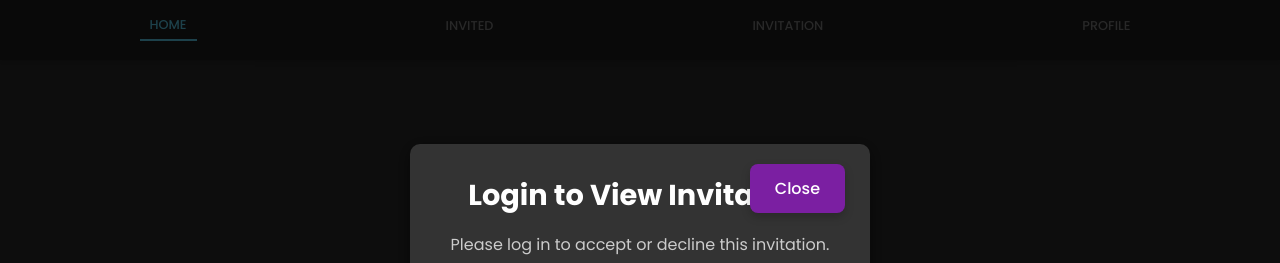
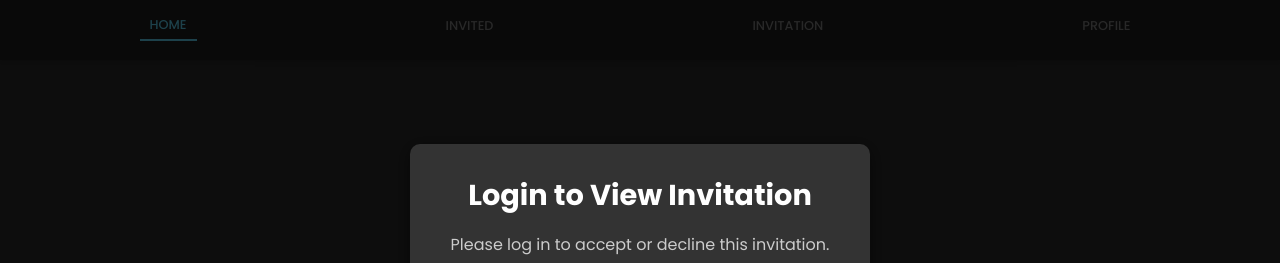
Before and after one commit to MR-HarshMeshram/invitef, a React (Vite) app: page /invitation/1 in a window 1280 px wide. Shown: the top 263 px of the page. Built offline with nearby package versions, Linux system fonts and the light colour scheme.

Commit message:
adding inv card behind the popup

```diff
--- a/src/InvitationDisplay.jsx
+++ b/src/InvitationDisplay.jsx
@@ -199,6 +199,7 @@ function InvitationDisplay() {
       {loading && <h2>Loading invitation...</h2>}
       {error && <h2>Error: {error}</h2>}
       {!loading && !error && !showLoginPopup && invitation && (
+        <div style={{ filter: showLoginPopup ? 'blur(5px)' : 'none' }}>
           <HomeDisplay
             invitation={invitation}
             loggedInUserEmail={loggedInUserEmail}
@@ -209,6 +210,7 @@ function InvitationDisplay() {
             handleAcceptClick={handleAcceptClick}
             handleDeclineClick={handleDeclineClick}
           />
+        </div>
       )}
 
       {showLoginPopup && (
--- a/src/LoginModal.jsx
+++ b/src/LoginModal.jsx
@@ -17,7 +17,6 @@ const LoginModal = ({ onLoginSuccess, onClose }) => {
           <img src="https://img.icons8.com/color/16/000000/google-logo.png" alt="Google icon" />
           Continue with Google
         </button>
-        <button onClick={onClose} className="close-button">Close</button>
       </div>
     </div>
   );
```
Lines whose indentation alone changed are shown as unchanged.
